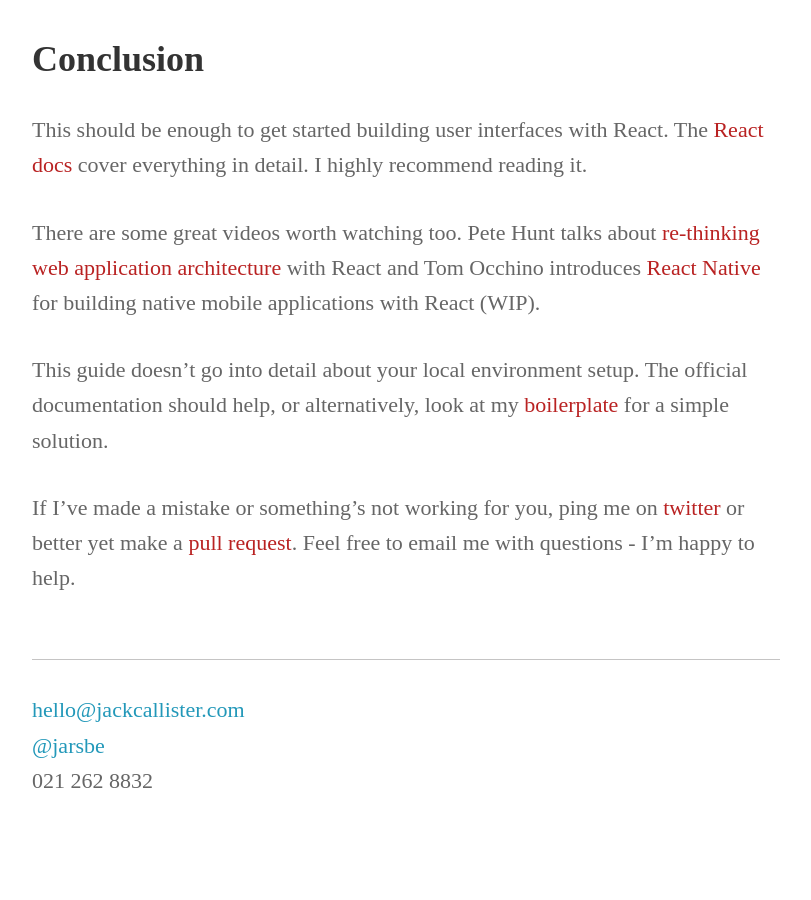
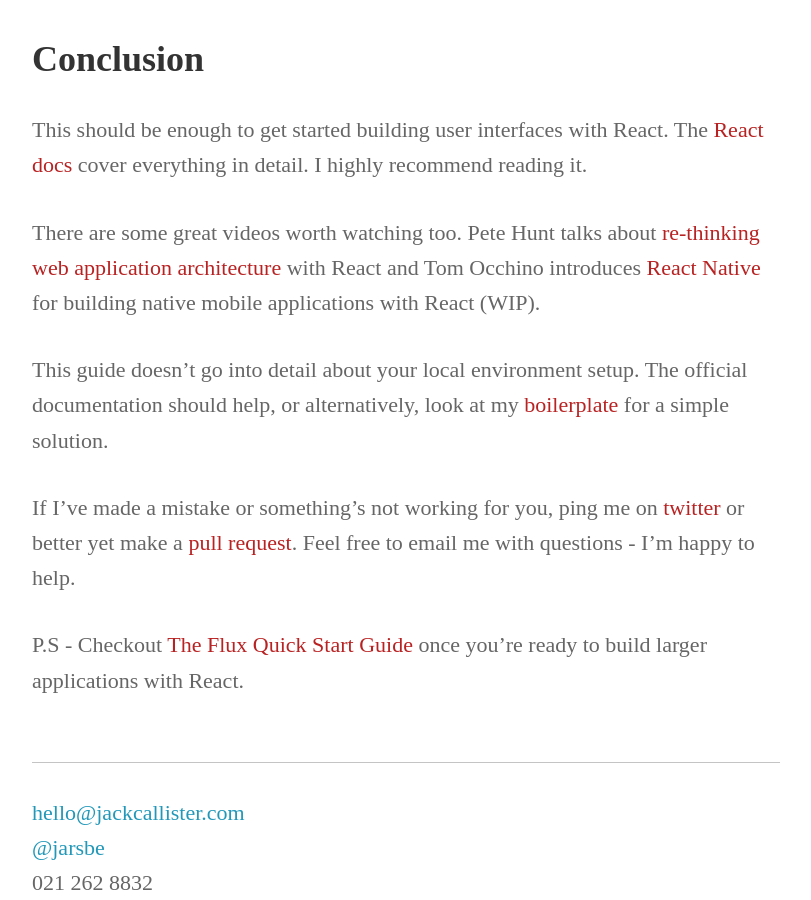
Before and after one commit to jackcallister/jarsbe.github.io, a Jekyll site: the page built from _posts/2015-01-05-the-react-quick-start-guide.markdown, in a window 1280 px wide and 900 px high, scrolled down 8295 px. Shown: the whole window, without its empty margins (234-1045 px from the left). Built offline with Jekyll 4.4.1, drawn with Linux system fonts in a browser that asks for light colours; Markdown is read by kramdown in place of the engine named in the settings; before the commit the page ends 9093 px from its top, so only the background shows below that.

Commit message:
Added note about flux guide.

```diff
--- a/_posts/2015-01-05-the-react-quick-start-guide.markdown
+++ b/_posts/2015-01-05-the-react-quick-start-guide.markdown
@@ -248,3 +248,5 @@ There are some great videos worth watching too. Pete Hunt talks about [re-thinki
 This guide doesn't go into detail about your local environment setup. The official documentation should help, or alternatively, look at my [boilerplate](https://github.com/jarsbe/react-webpack-boilerplate) for a simple solution.
 
 If I've made a mistake or something's not working for you, ping me on [twitter](http://twitter.com/jarsbe) or better yet make a [pull request](https://github.com/jarsbe/jarsbe.github.io/blob/master/_posts/2015-01-05-the-react-quick-start-guide.markdown). Feel free to email me with questions - I'm happy to help.
+
+P.S - Checkout [The Flux Quick Start Guide](http://www.jackcallister.com/2015/02/26/the-flux-quick-start-guide.html) once you're ready to build larger applications with React.
```
